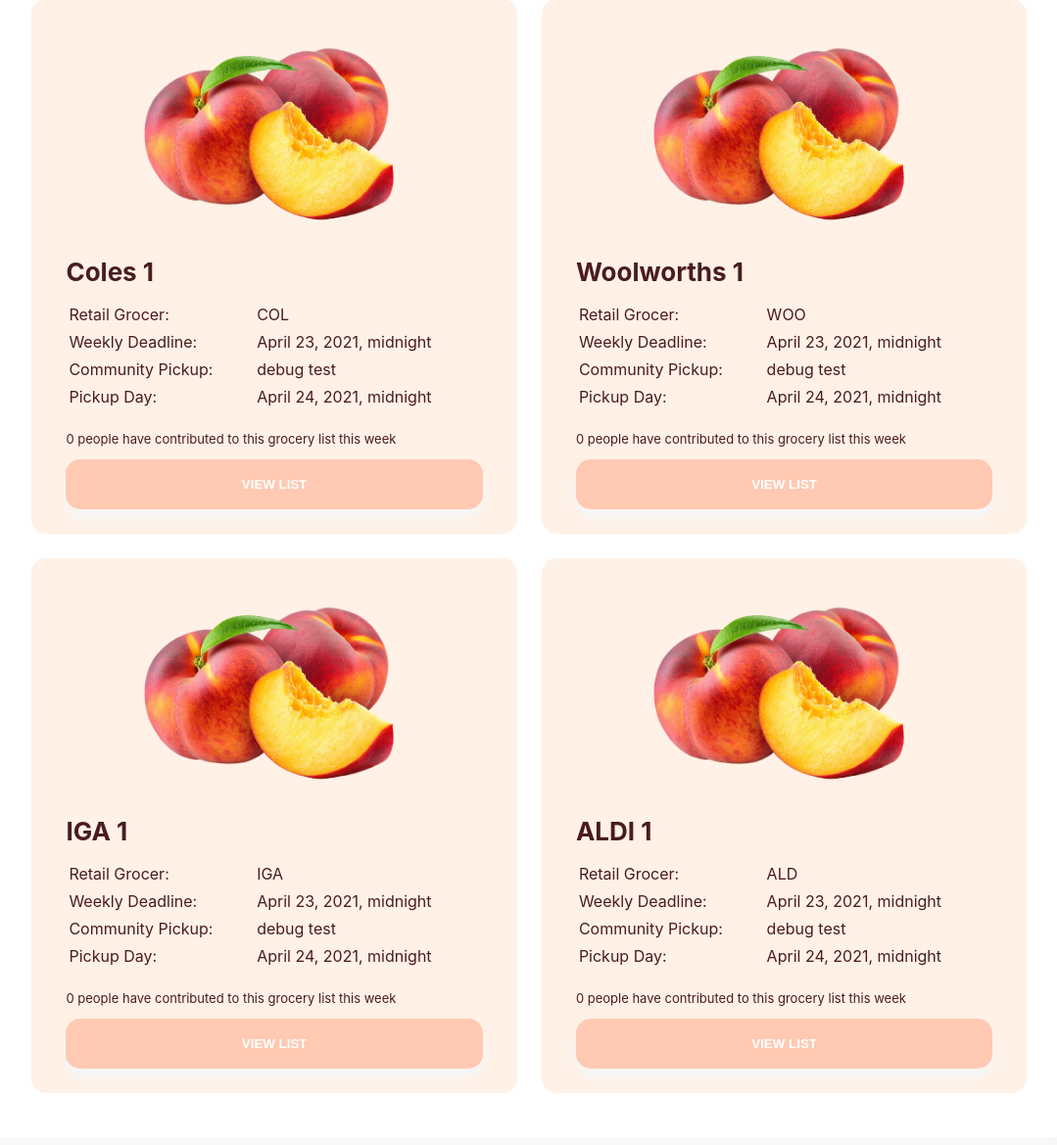
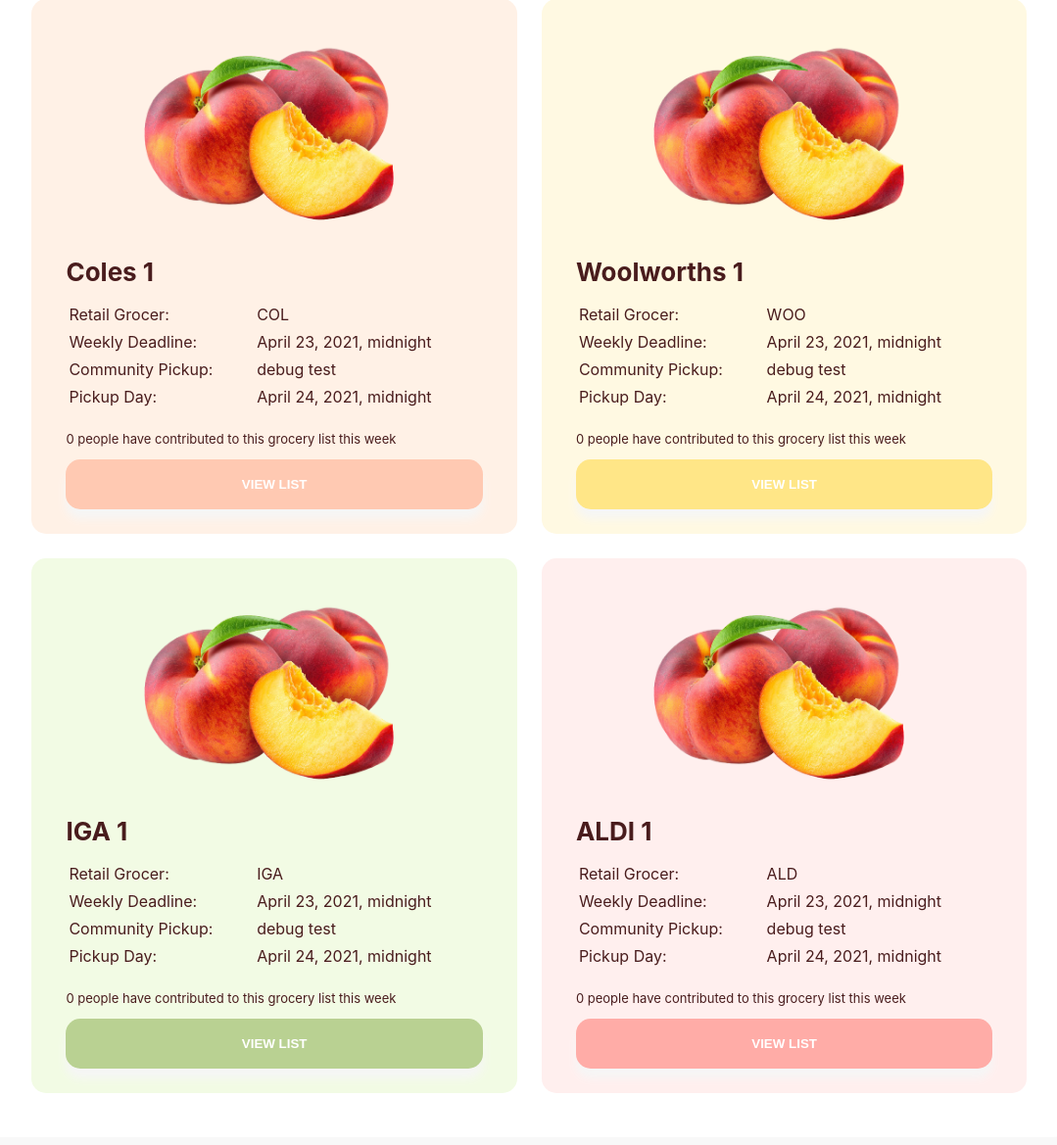
Before and after one commit to sean-tse/codebrew2021, a Django app: page /growocery/postcode/1/ in a window 1280 px wide. Shown: the part 245-1414 px from the top of the page at 98% size, without its empty margins (102-1181 px from the left). Run offline with Django 3.2, Linux system fonts and the light colour scheme; the visitor is signed in with stand-in values (Sample User, id 1); data comes from the database, SQL or seed files in the repository; data that the repository does not hold is empty.

Commit message:
group card colours alternate

```diff
--- a/mysite/growocery/static/css/postcode.css
+++ b/mysite/growocery/static/css/postcode.css
@@ -43,12 +43,23 @@ body {
 }
 .container {
     display: inline-grid;
-    background-color: #FFF1E6;
     border-radius: 15px;
     padding-left: 35px;
     padding-right: 35px;
     padding-top: 35px;
     padding-bottom: 25px;
+}
+.container.col-1 {
+    background-color: #FFF1E6;
+}
+.container.col-2 {
+    background-color: #FFF9E2;
+}
+.container.col-3 {
+    background-color: #F2FBE4;
+}
+.container.col-4 {
+    background-color: #FFEFEE;
 }
 img.group-image {
     height: 200px;
@@ -63,5 +74,31 @@ th {
 }
 button {
     width: 100%;
+}
+button:hover {
+    cursor: pointer;
+}
+.container.col-1 button {
     background-color: #FFC9B2;
 }
+.container.col-1 button:hover {
+    background-color: #FE9B71;
+}
+.container.col-2 button {
+    background-color: #FFE687;
+}
+.container.col-2 button:hover {
+    background-color: #FFD533;
+}
+.container.col-3 button {
+    background-color: #B9D192;
+}
+.container.col-3 button:hover {
+    background-color: #A8DD53;
+}
+.container.col-4 button {
+    background-color: #FFACA7;
+}
+.container.col-4 button:hover {
+    background-color: #FF7D75;
+}
--- a/mysite/growocery/templates/growocery/postcode_home.html
+++ b/mysite/growocery/templates/growocery/postcode_home.html
@@ -18,7 +18,7 @@
     {% if groups %}
     <div id='grocery-groups'>
         {% for group in groups %}
-        <div class="container">
+        <div class="container {% cycle 'col-1' 'col-2' 'col-3' 'col-4' %}">
             <!-- <h2>{{ group.id }}</h2> -->
             <div class='center'>
                 <img src="{% static 'growocery/images/grocery-stock/peach.png' %}" alt="" class='group-image'>
```
